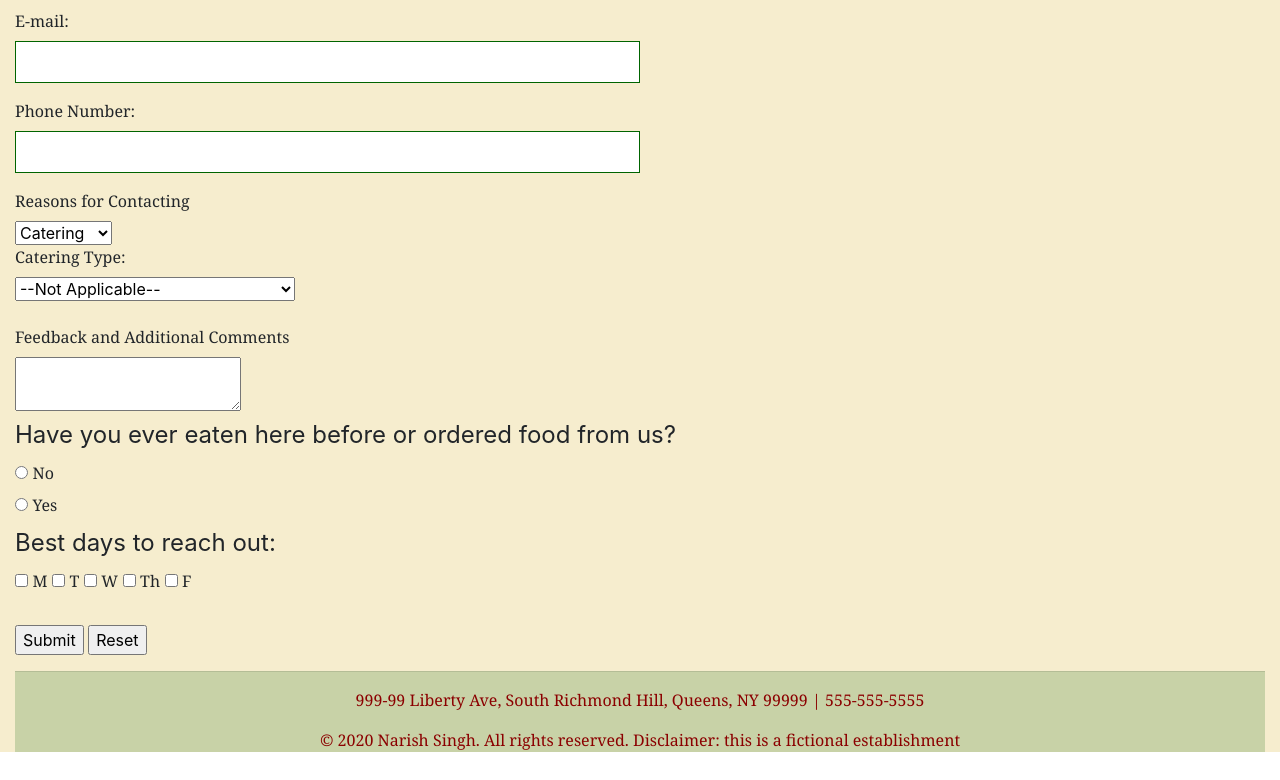
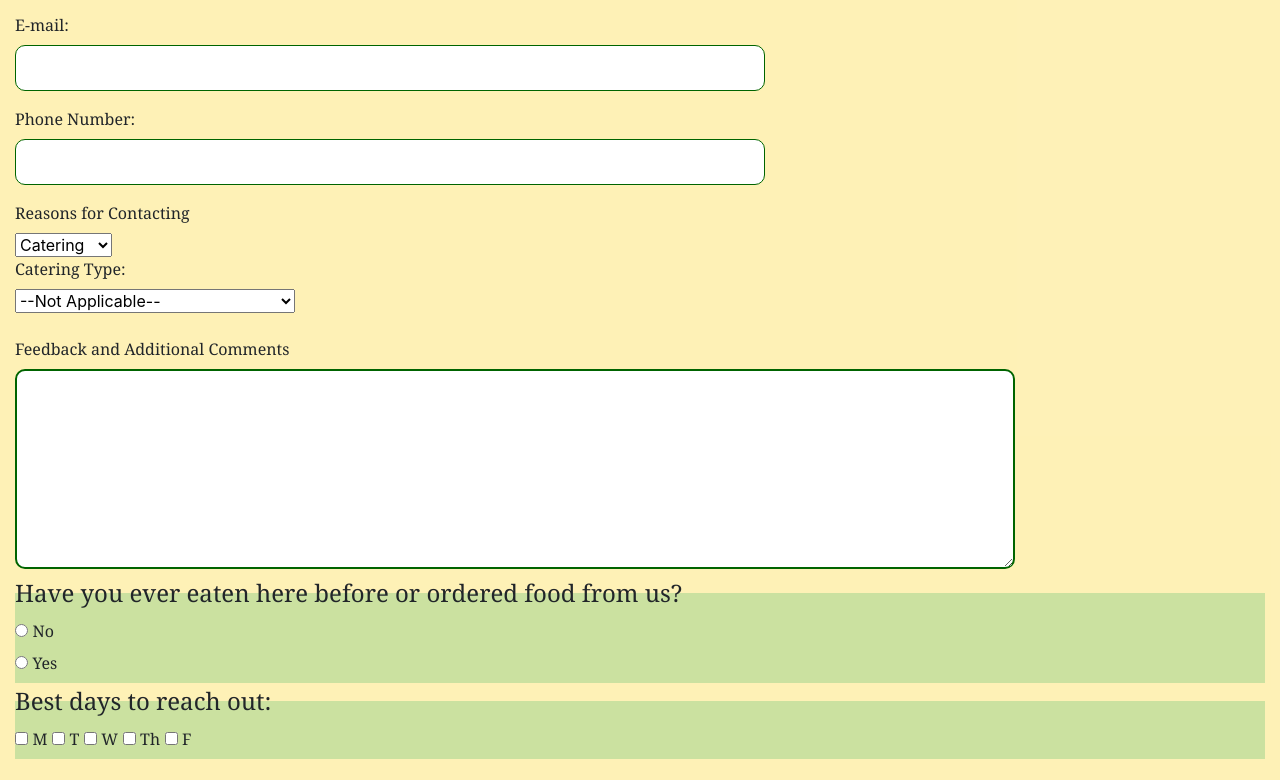
Before and after one commit to NarishSingh/NarishSingh.github.io, a plain HTML site: page SG Project 2 - Restaurant Site 2 - Bootstrap/public_html/contact.html in a window 1280 px wide. Shown: the part 327-1107 px from the top of the page. Drawn offline with nearby package versions, Linux system fonts and the light colour scheme.

Commit message:
more form formatting

```diff
--- a/SG Project 2 - Restaurant Site 2 - Bootstrap/public_html/styles/restaurantStyles.css
+++ b/SG Project 2 - Restaurant Site 2 - Bootstrap/public_html/styles/restaurantStyles.css
@@ -8,14 +8,14 @@ Stylesheet
 /** Page Structure */
 .container-fluid
 {
-    background-color: rgba(209, 163, 10, 0.2);
+    background-color: rgba(252,210,15, 0.3);
 }
 
 header, footer
 {
     font-family: georgia;
     text-align: center;
-    background-color: rgba(16, 102, 11, 0.2);
+    background-color: rgba(0,159,71,0.5);
     color: darkred;
 }
 
@@ -116,21 +116,67 @@ article p
 form
 {
     width: 100%;
-    align-content: center;
 }
 
-label
+label, legend
 {
     font-family: georgia;
+}
+
+fieldset
+{
+    background-color: rgba(0,159,71,.2);
+    width: 100%;
+    padding: 12px 12px;
+    margin: 0px auto;
+    box-sizing:	border-box;
 }
 
 input[type=text]
 {
     border: 1px solid darkgreen;
-    width: 50%;
-    padding: 8px 8px;
-    margin: 0 auto;
-    box-sizing: border-box;
+    border-radius: 10px;
+    width: 60%;
+    padding: 10px;
+    margin: auto;
+}
+
+textarea
+{
+    width: 80%;
+    height: 200px;
+    padding: 10px;
+    margin: 10px;
+    border: 2px solid darkgreen;
+    border-radius: 10px;
+    resize: none;
+}
+input[type=submit]
+{
+    font-size: 1.5em;
+    background-color: darkred;
+    color: whitesmoke;
+    padding: 5px 8px;
+}
+
+input[type=submit]:hover
+{
+    background-color: goldenrod;
+    color: black;
+}
+
+input[type=reset]
+{
+    font-size: 1.2em;
+    background-color: white;
+    color: black;
+    padding: 5px;
+}
+
+input[type=reset]:hover
+{
+    background-color: goldenrod;
+    color: black;
 }
 
 /** Menu Specific */
@@ -138,7 +184,7 @@ input[type=text]
 table
 {
     width: 75%;
-    margin: 0 auto;
+    margin: auto;
 }
 
 table .cellTitle
@@ -149,6 +195,7 @@ table .cellTitle
 
 table td
 {
+    border-collapse: collapse;
     text-align: center;
     font-style: italic;
     font-family: georgia;
```
Also changed, not shown: SG Project 2 - Restaurant Site 2 - Bootstrap/public_html/menu.html (+1 -0 lines).
